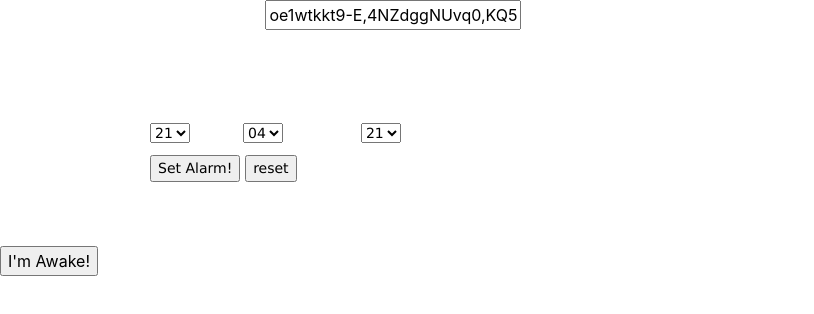
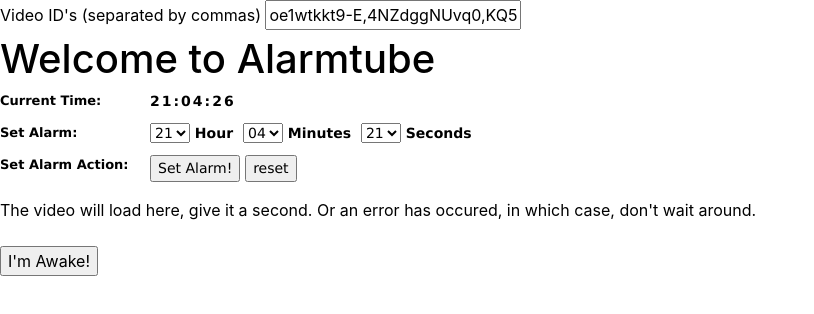
Before and after one commit to marissagrove/alarmtube, a plain HTML site: page index.html in a window 1280 px wide. Shown: the whole page, without its empty margins (0-814 px from the left). Drawn offline with nearby package versions, Linux system fonts and the light colour scheme.

Commit message:
Changed the color of the text

```diff
--- a/index.html
+++ b/index.html
@@ -8,8 +8,8 @@
 	<link rel="stylesheet" type="text/css" href="/css/main.css">
 
 	<style>
-	body {color:#ffffff;}
-	h1 {color:#ffffff;}
+	body {color:black;}
+	h1 {color:black;}
 	p.ex {color:rgb(0,0,255);}
 	</style>
 
```
